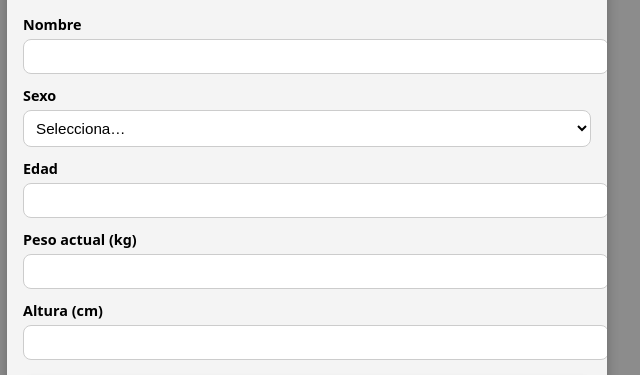
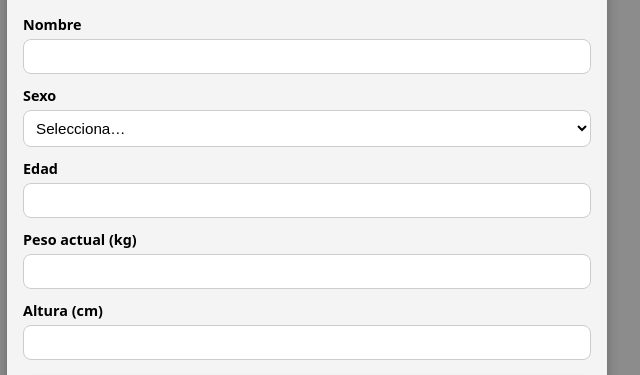
Before and after one commit to alexgaiaprogram/Control-de-peso, a plain HTML site: page index.html in a window 1280 px wide. Shown: the part 175-550 px from the top of the page, 333-973 px from the left. Drawn offline with Linux system fonts and the light colour scheme.

Commit message:
Update index.html
input, select { box-sizing: border-box; }

```diff
--- a/index.html
+++ b/index.html
@@ -258,6 +258,7 @@ th, td {
   opacity: 0;
   pointer-events: none;
 }
+input, select { box-sizing: border-box; }
 
 </style>
 </head>
```
